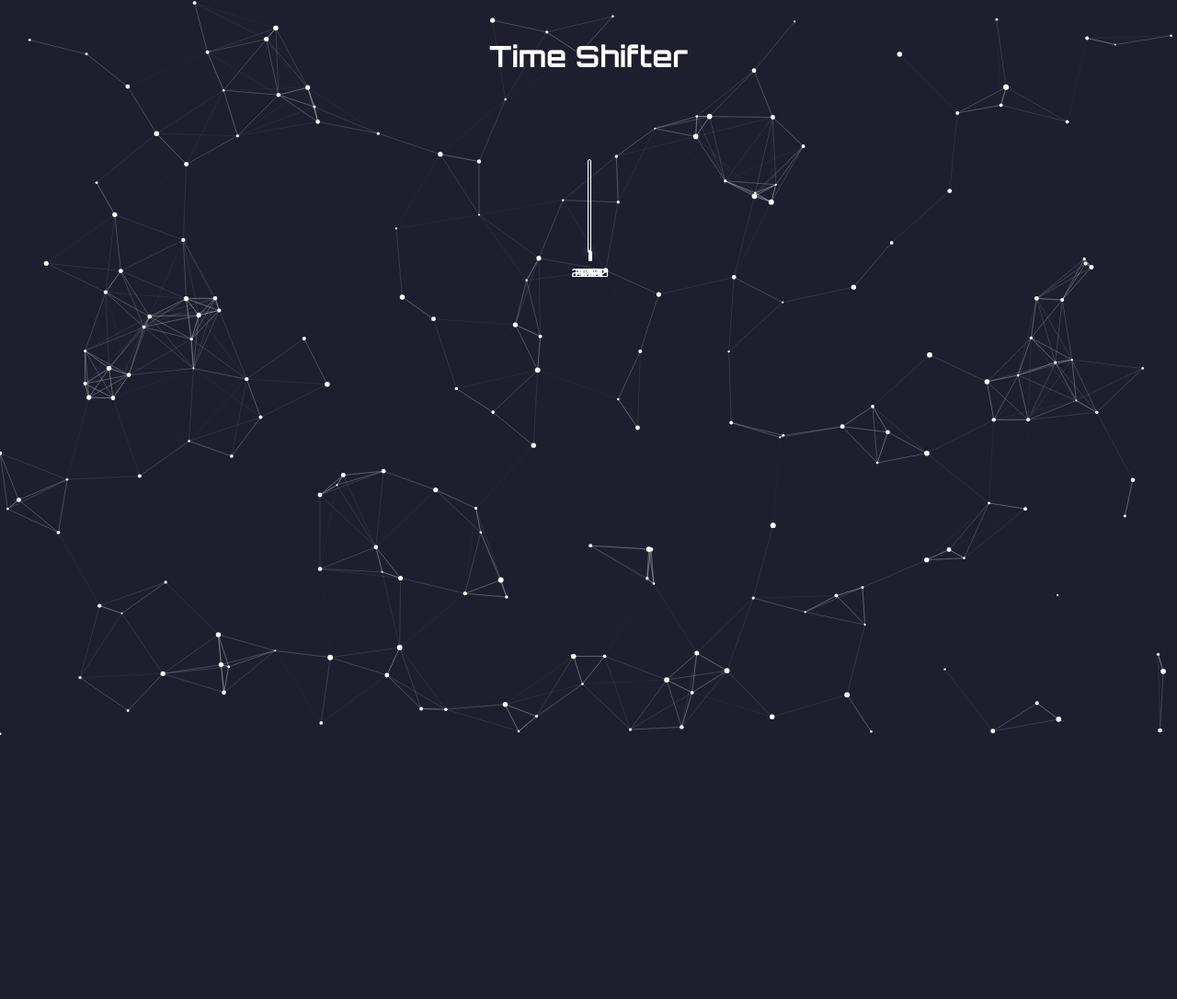
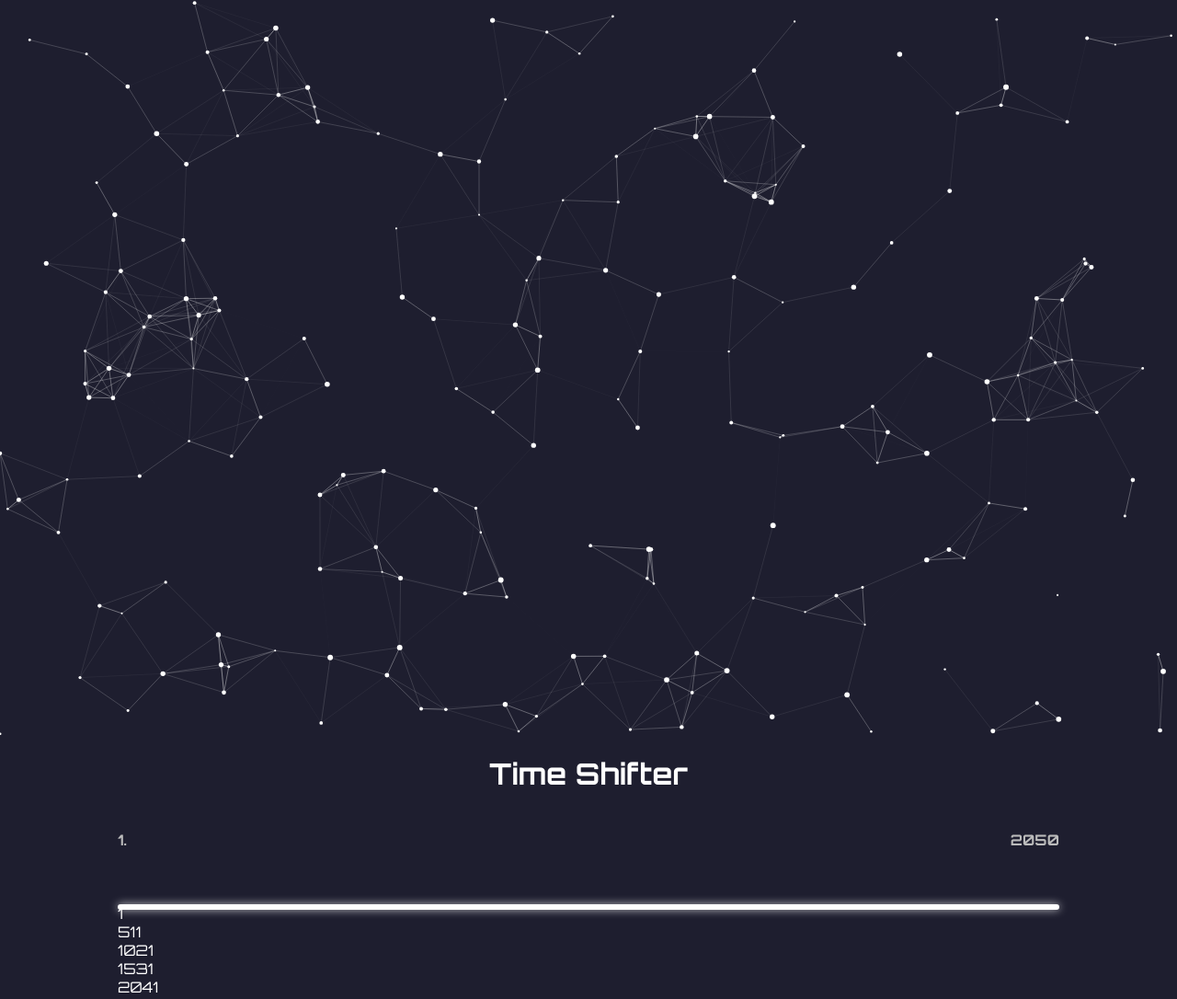
Before and after one commit to Kitarasha/alternate-history-timeline, a plain HTML site: page index.html in a window 1280 px wide. Shown: the whole page at 92% size. Before the commit the page ends 800 px from the top, so only its background shows below. Drawn offline with Linux system fonts and the light colour scheme.

Commit message:
Update index.html

```diff
--- a/index.html
+++ b/index.html
@@ -13,110 +13,12 @@
 
     <!-- Favicon -->
     <link rel="icon" type="image/x-icon" href="assets/icons/favicon.ico">
+
+    <!-- Иконки -->
     <link rel="icon" type="image/png" sizes="32x32" href="assets/icons/favicon-32x32.png">
     <link rel="icon" type="image/png" sizes="16x16" href="assets/icons/favicon-16x16.png">
     <link rel="apple-touch-icon" href="assets/icons/apple-touch-icon.png">
     <link rel="manifest" href="assets/icons/site.webmanifest">
-
-    <style>
-        body {
-            font-family: 'Orbitron', sans-serif;
-            margin: 0;
-            padding: 0;
-            overflow: hidden;
-        }
-
-        #stars-canvas {
-            position: absolute;
-            top: 0;
-            left: 0;
-            z-index: -1;
-        }
-
-        header {
-            text-align: center;
-            padding: 20px;
-            color: white;
-        }
-
-        #timeline-container {
-            position: relative;
-            margin: 50px auto;
-            width: 80%;
-            height: 100px;
-            background-color: rgba(255, 255, 255, 0.1);
-            border: 1px solid white;
-            border-radius: 10px;
-        }
-
-        #timeline {
-            position: absolute;
-            height: 5px;
-            background-color: white;
-            top: 50%;
-            left: 5%;
-            right: 5%;
-            transform: translateY(-50%);
-        }
-
-        #start-label, #end-label {
-            position: absolute;
-            top: calc(50% - 10px);
-            color: white;
-            font-size: 14px;
-        }
-
-        #start-label {
-            left: 0;
-        }
-
-        #end-label {
-            right: 0;
-        }
-
-        .mark {
-            position: absolute;
-            height: 10px;
-            width: 2px;
-            background: white;
-            top: 45%;
-        }
-
-        .mark span {
-            position: absolute;
-            top: 15px;
-            transform: translateX(-50%);
-            font-size: 12px;
-            color: white;
-        }
-
-        #modal {
-            position: fixed;
-            top: 50%;
-            left: 50%;
-            transform: translate(-50%, -50%);
-            background: white;
-            padding: 20px;
-            border-radius: 10px;
-            box-shadow: 0 0 10px rgba(0, 0, 0, 0.5);
-            display: none;
-        }
-
-        #modal.hidden {
-            display: none;
-        }
-
-        .modal-content {
-            position: relative;
-        }
-
-        #close-modal {
-            position: absolute;
-            top: 10px;
-            right: 10px;
-            cursor: pointer;
-        }
-    </style>
 </head>
 <body>
     <!-- Canvas для звёздного фона -->
@@ -125,11 +27,13 @@
     <header>
         <h1>Time Shifter</h1>
     </header>
-
     <main>
         <!-- Контейнер таймлайна -->
         <div id="timeline-container">
             <div id="timeline"></div>
+            <!-- Метки времени -->
+            <div id="start-label">1.</div>
+            <div id="end-label">2050</div>
         </div>
 
         <!-- Модальное окно -->
@@ -143,62 +47,49 @@
     </main>
 
     <script>
+        // Отладка для проверки размеров
         document.addEventListener("DOMContentLoaded", () => {
             const timeline = document.getElementById("timeline");
+            console.log(`Ширина элемента #timeline: ${timeline.offsetWidth}px`);
+        });
+    </script>
 
-            // Удаляем старые метки, если есть
-            const existingMarks = document.getElementById("timeline-marks");
-            if (existingMarks) {
-                existingMarks.remove();
-            }
+    <script src="script.js"></script>
 
-            // Добавляем метки времени
-            const timelineMarks = document.createElement("div");
-            timelineMarks.id = "timeline-marks";
-            timeline.appendChild(timelineMarks);
-
-            const significantYears = [1, 100, 200, 300, 400, 500, 600, 2000, 2050]; // Заданные годы
-            const timelineWidth = timeline.offsetWidth; // Ширина таймлайна
-            const startYear = 1;
-            const endYear = 2050;
-            const totalYears = endYear - startYear;
-
-            significantYears.forEach((year) => {
-                const mark = document.createElement("div");
-                mark.className = "mark";
-                const positionPercentage = ((year - startYear) / totalYears) * 100;
-                mark.style.left = `${positionPercentage}%`;
-
-                const label = document.createElement("span");
-                label.textContent = year;
-                mark.appendChild(label);
-
-                timelineMarks.appendChild(mark);
-            });
-
-            console.log("Метки времени добавлены: ", significantYears);
-
-            // Звёздный фон
+    <!-- Скрипт для звёздного фона -->
+    <script>
         const canvas = document.getElementById("stars-canvas");
         const ctx = canvas.getContext("2d");
 
+        // Установка размеров canvas
+        canvas.width = window.innerWidth;
+        canvas.height = window.innerHeight;
+
+        // Массив звёзд
         let stars = [];
-            const numStars = 200; // Количество звёзд
-            const maxLineDistance = 100; // Максимальное расстояние для соединения звёзд
-            const mouseRadius = 150; // Радиус взаимодействия мышки со звёздами
+        const numStars = 100; // Количество звёзд
+        const maxLineDistance = 100; // Максимальная длина линии
+        const mouseRadius = 150; // Радиус для соединения с мышкой
 
-            const mouse = { x: null, y: null };
+        // Позиция мышки
+        const mouse = {
+            x: null,
+            y: null,
+        };
 
+        // Обновляем позицию мышки
         window.addEventListener("mousemove", (event) => {
             mouse.x = event.x;
             mouse.y = event.y;
         });
 
+        // Убираем мышку из фокуса
         window.addEventListener("mouseout", () => {
             mouse.x = null;
             mouse.y = null;
         });
 
+        // Создаём звезду
         class Star {
             constructor(x, y, dx, dy, size) {
                 this.x = x;
@@ -208,6 +99,7 @@
                 this.size = size;
             }
 
+            // Рисуем звезду
             draw() {
                 ctx.beginPath();
                 ctx.arc(this.x, this.y, this.size, 0, Math.PI * 2);
@@ -215,9 +107,14 @@
                 ctx.fill();
             }
 
+            // Обновляем позицию
             update() {
-                    if (this.x + this.size > canvas.width || this.x - this.size < 0) this.dx = -this.dx;
-                    if (this.y + this.size > canvas.height || this.y - this.size < 0) this.dy = -this.dy;
+                if (this.x + this.size > canvas.width || this.x - this.size < 0) {
+                    this.dx = -this.dx;
+                }
+                if (this.y + this.size > canvas.height || this.y - this.size < 0) {
+                    this.dy = -this.dy;
+                }
                 this.x += this.dx;
                 this.y += this.dy;
 
@@ -225,18 +122,20 @@
             }
         }
 
+        // Создаём звёзды
         function initStars() {
             stars = [];
             for (let i = 0; i < numStars; i++) {
-                    const size = Math.random() * 2 + 1;
+                const size = Math.random() * 2 + 1; // Размер звезды
                 const x = Math.random() * canvas.width;
                 const y = Math.random() * canvas.height;
-                    const dx = (Math.random() - 0.5) * 1;
-                    const dy = (Math.random() - 0.5) * 1;
+                const dx = (Math.random() - 0.5) * 1; // Скорость по x
+                const dy = (Math.random() - 0.5) * 1; // Скорость по y
                 stars.push(new Star(x, y, dx, dy, size));
             }
         }
 
+        // Рисуем линии между звёздами
         function connectStars() {
             for (let i = 0; i < stars.length; i++) {
                 for (let j = i + 1; j < stars.length; j++) {
@@ -248,7 +147,9 @@
                         ctx.beginPath();
                         ctx.moveTo(stars[i].x, stars[i].y);
                         ctx.lineTo(stars[j].x, stars[j].y);
-                            ctx.strokeStyle = `rgba(255, 255, 255, ${1 - distance / maxLineDistance})`;
+                        ctx.strokeStyle = `rgba(255, 255, 255, ${
+                            1 - distance / maxLineDistance
+                        })`;
                         ctx.lineWidth = 0.5;
                         ctx.stroke();
                     }
@@ -256,6 +157,7 @@
             }
         }
 
+        // Соединение звёзд с мышкой
         function connectToMouse() {
             for (let i = 0; i < stars.length; i++) {
                 const distance = Math.sqrt(
@@ -265,31 +167,29 @@
                     ctx.beginPath();
                     ctx.moveTo(stars[i].x, stars[i].y);
                     ctx.lineTo(mouse.x, mouse.y);
-                        ctx.strokeStyle = `rgba(255, 255, 255, ${1 - distance / mouseRadius})`;
+                    ctx.strokeStyle = `rgba(255, 255, 255, ${
+                        1 - distance / mouseRadius
+                    })`;
                     ctx.lineWidth = 0.8;
                     ctx.stroke();
                 }
             }
         }
 
-            function resizeCanvas() {
-                canvas.width = window.innerWidth;
-                canvas.height = window.innerHeight;
-                initStars(); // Пересоздаём звёзды при изменении размера окна
-            }
-
+        // Анимация
         function animate() {
             ctx.clearRect(0, 0, canvas.width, canvas.height);
             stars.forEach((star) => star.update());
             connectStars();
-                if (mouse.x !== null && mouse.y !== null) connectToMouse();
+            if (mouse.x !== null && mouse.y !== null) {
+                connectToMouse();
+            }
             requestAnimationFrame(animate);
         }
 
-            window.addEventListener("resize", resizeCanvas); // Пересоздание фона при изменении размера окна
-            resizeCanvas(); // Установка начальных размеров
+        // Инициализация
+        initStars();
         animate();
-        });
     </script>
 </body>
 </html>
```
Lines whose indentation alone changed are shown as unchanged.
